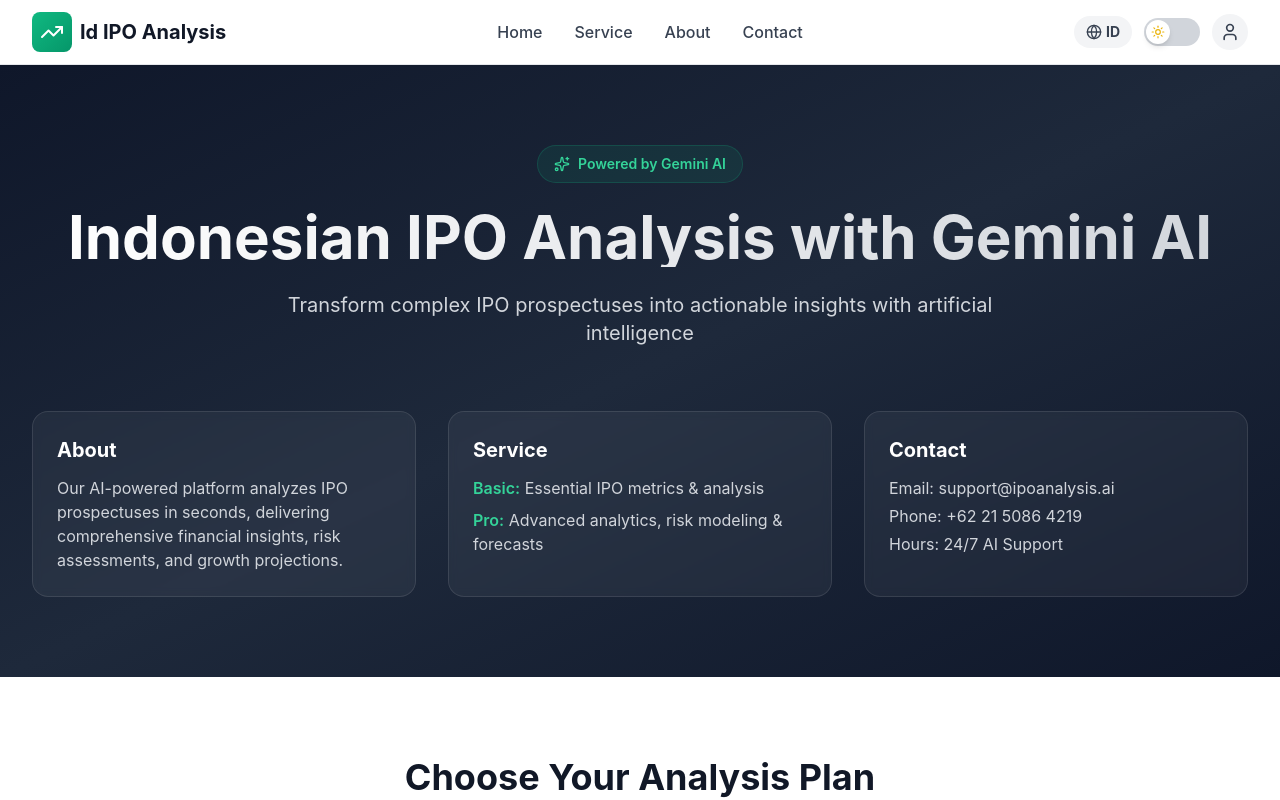
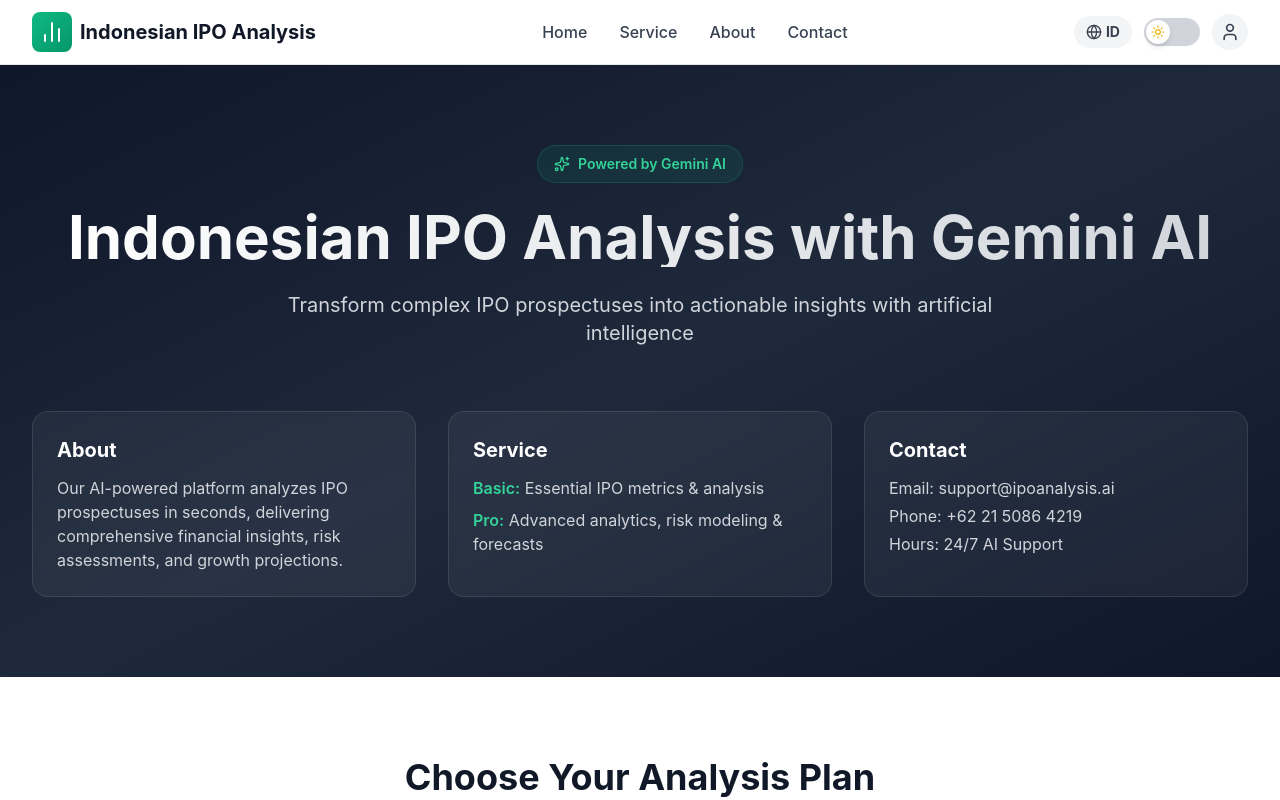
Before and after one commit to wisnuardi22/ipo-analyzer, a React app in the folder frontend/: page / in a window 1280 px wide. Shown: the top 800 px of the page. Built offline with nearby package versions, Linux system fonts and the light colour scheme; the HTML template or start-up script is replaced by a standard one.

Commit message:
Fix: header Indonesian IPO Analysis + logo BarChart2

```diff
--- a/frontend/src/App.jsx
+++ b/frontend/src/App.jsx
@@ -933,10 +933,10 @@
               onClick={() => go("home")}
             >
               <div className="w-10 h-10 bg-gradient-to-br from-emerald-500 to-emerald-600 rounded-lg flex items-center justify-center">
-                <TrendingUp className="w-6 h-6 text-white" />
+                <BarChart2 className="w-6 h-6 text-white" />
               </div>
               <span className="text-xl font-bold text-gray-900 dark:text-white">
-                Id IPO Analysis
+                Indonesian IPO Analysis
               </span>
             </div>
             <nav className="hidden md:flex items-center gap-8">
@@ -2231,15 +2231,15 @@
         <div className="max-w-7xl mx-auto px-4 sm:px-6 lg:px-8 text-center">
           <div className="flex items-center justify-center gap-2 mb-4">
             <div className="w-10 h-10 bg-gradient-to-br from-emerald-500 to-emerald-600 rounded-lg flex items-center justify-center">
-              <TrendingUp className="w-6 h-6 text-white" />
+              <BarChart2 className="w-6 h-6 text-white" />
             </div>
-            <span className="text-xl font-bold">Id IPO Analysis</span>
+            <span className="text-xl font-bold">Indonesian IPO Analysis</span>
           </div>
           <p className="text-gray-400 mb-4">
             Powered by Gemini AI • {l.footer}
           </p>
           <p className="text-gray-500 text-sm">
-            &copy; 2026 Id IPO Analysis. All rights reserved.
+            &copy; 2026 Indonesian IPO Analysis. All rights reserved.
           </p>
         </div>
       </footer>
```
